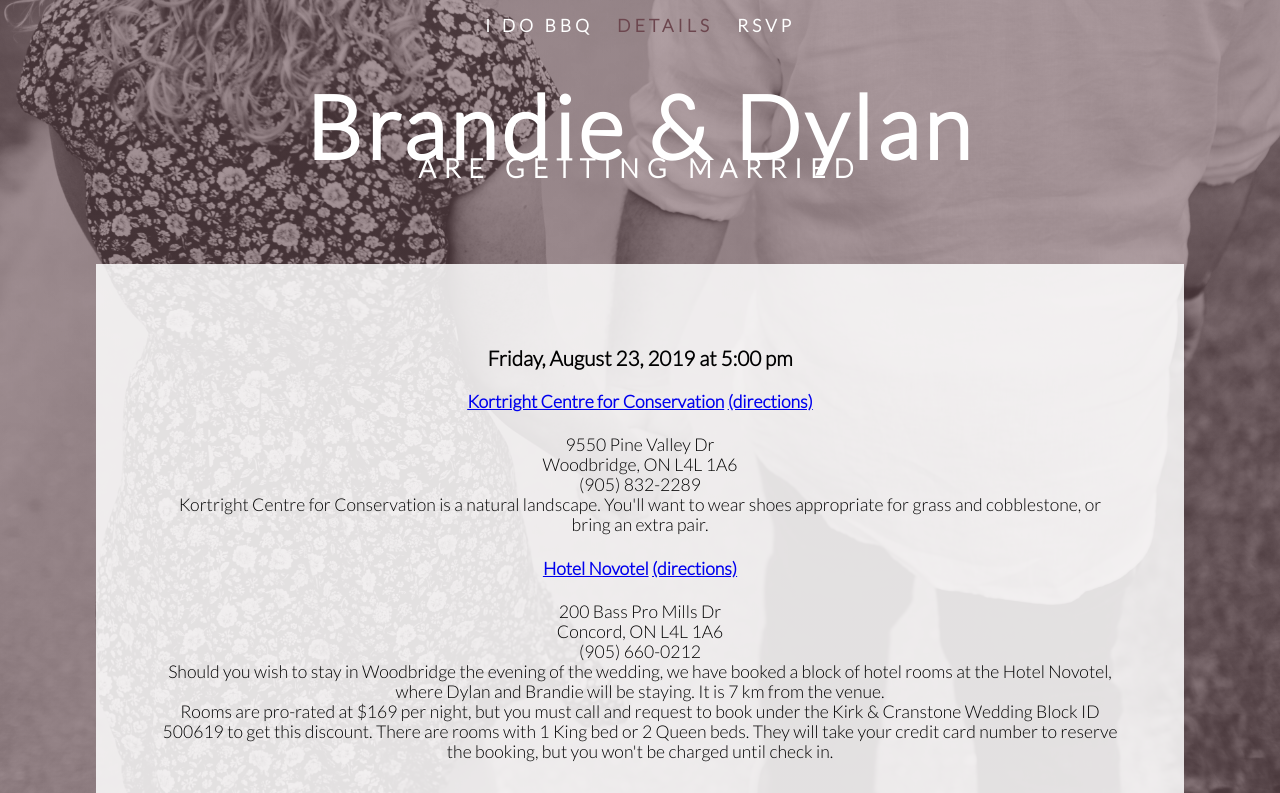
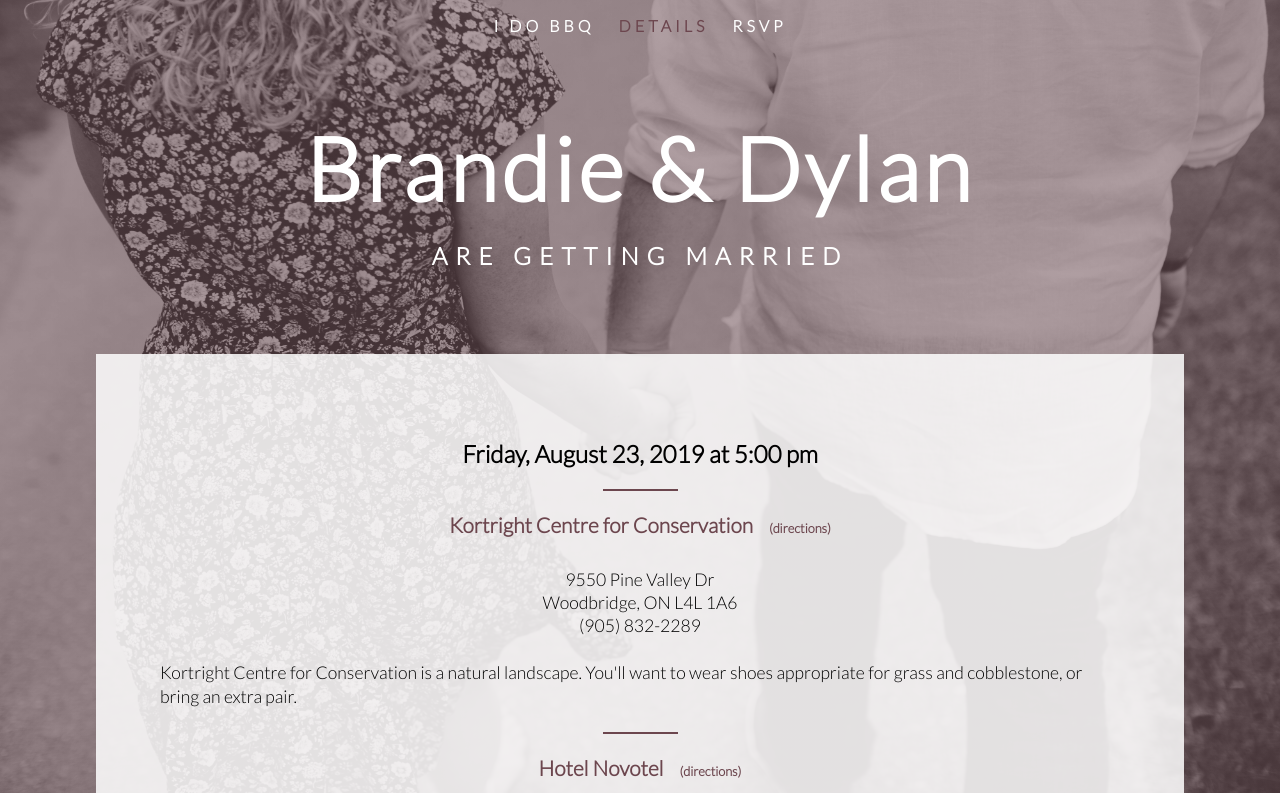
Before and after one commit to ksykes/bd-wedding, a React (Create React App) app: page /details in a window 1280 px wide. Shown: the top 793 px of the page. Built offline with nearby package versions, Linux system fonts and the light colour scheme.

Commit message:
tidied up CSS

```diff
--- a/src/App.css
+++ b/src/App.css
@@ -21,16 +21,25 @@ body {
         rgba(108, 70, 78, 0.45)
         ),
         url(images/hero.jpg);
-    background-size: cover;
+    /* background-size: cover; */
     background-position: center;
+    background-size: auto 100%;
+    background-attachment: fixed;
     font-family: 'Lato', sans-serif;
+}
+
+div#root section {
     font-size: 1.1rem;
-    line-height: 1.25rem;
+    line-height: 1.45rem;
 }
 
 span.mice {
     font-size: 0.8rem;
     margin-left: 0.75rem;
+}
+
+span.break {
+    white-space: nowrap;
 }
 
 /* HEADER */
@@ -105,8 +114,75 @@ section {
     width: 75%;
 }
 
+/* DETAILS */
+
+section.details h3 {
+    font-size: 1.5rem;
+}
+
+section.details h4 {
+    font-weight: bold;
+    font-size:  1.3rem;
+}
+
+section.details div {
+    position: relative;
+    margin-top: 3rem;
+}
+
+section.details h4::before {
+    content: '';
+    border-bottom: 2px solid rgb(108, 70, 78);
+    width: 75px;
+    position: absolute;
+    top: -1.5rem;
+    left: 0;
+    right: 0;
+    margin: 0 auto;
+}
+
+section.details h4 a {
+    color: rgb(108, 70, 78);
+    text-decoration: none;
+}
+
+section.details p.body {
+    text-align: left;
+    margin-top: 1.5rem;
+}
+
+/* BBQ */
+
+section.bbq h3 {
+    font-size: 1.5rem;
+}
+
+section.bbq h4 {
+    font-weight: bold;
+    font-size:  1.3rem;
+}
+
+section.bbq a {
+    color: rgb(108, 70, 78);
+    text-decoration: none;
+}
+
+section.bbq p.body {
+    text-align: left;
+    margin-top: 1.5rem;
+}
+
+/* RSVP */
+
 section.rsvpForm form {
     text-align: left;
+}
+
+section.rsvpForm form div.css-10nd86i {
+    width: 100%;
+    /* padding: 1rem 0rem; */
+    margin: 2rem 0 0.5rem 0;
+    font-size: 1rem;
 }
 
 section.rsvpForm form input,
@@ -200,6 +276,7 @@ section.rsvpForm form p {
     margin-bottom: 1.5rem;
 }
 
+section.rsvpForm div.rsvpChoices,
 section.rsvpForm div.dinnerChoices {
     width: 100%;
 }
--- a/src/components/BBQ.js
+++ b/src/components/BBQ.js
@@ -3,16 +3,16 @@ import React, { Component } from 'react'
 class BBQ extends Component {
     render() {
         return (
-            <section className="details">
+            <section className="bbq">
                 <h3>Saturday, June 8, 2019 at 3:00 pm</h3>
                 <h3>Rain Out Day: Sunday, June 9, 2019 at 2:00 pm</h3>
-                <h4>Kirk Family Residence <span><a href="https://www.google.ca/maps/place/49+Waterford+Dr,+Erin,+ON+N0B+1T0/@43.7727136,-80.0596912,17z/data=!3m1!4b1!4m5!3m4!1s0x882b09abc3025ef1:0x7707174de7719a50!8m2!3d43.7727136!4d-80.0575025">(directions)</a></span></h4>
+                <h4>Kirk Family Residence <span className="mice"><a href="https://www.google.ca/maps/place/49+Waterford+Dr,+Erin,+ON+N0B+1T0/@43.7727136,-80.0596912,17z/data=!3m1!4b1!4m5!3m4!1s0x882b09abc3025ef1:0x7707174de7719a50!8m2!3d43.7727136!4d-80.0575025">(directions)</a></span></h4>
                 <p>49 Waterford Dr</p>
                 <p>Erin, ON N0B 1T0</p>
 
-                <p>Please help us celebrate Brandie & Dylan! This is a family event so children are welcome. Hamburgers and light desserts will be served. If the weather permits, the pool will be open for a swim so don’t forget your towel and bathing suit!</p>
-                <p>We know it isn't traditional, it's not the way it's done. But instead of a toaster, they'd like a little fun! So if you'd like to give a gift, to help them celebrate... some help towards their honeymoon, that they would appreciate!</p>
-                <p>If you have any questions, please contact Carleigh at <a href="mailto:Carleigh.Roughley@gmail.com">Carleigh.Roughley@gmail.com</a> or (416) 606-6915.</p>
+                <p className="body">Please help us celebrate Brandie & Dylan! This is a family event so children are welcome. Hamburgers and light desserts will be served. If the weather permits, the pool will be open for a swim so don’t forget your towel and bathing suit!</p>
+                <p className="body">We know it isn't traditional, it's not the way it's done. But instead of a toaster, they'd like a little fun! So if you'd like to give a gift, to help them celebrate... some help towards their honeymoon, that they would appreciate!</p>
+                <p className="body">If you have any questions, please contact Carleigh at <a href="mailto:Carleigh.Roughley@gmail.com">Carleigh.Roughley@gmail.com</a> or <span className="break">(416) 606-6915</span>.</p>
             </section>
         )
     }
--- a/src/components/Details.js
+++ b/src/components/Details.js
@@ -5,19 +5,22 @@ class Details extends Component {
         return (
             <section className="details">
                 <h3>Friday, August 23, 2019 at 5:00 pm</h3>
-                <h4><a href="https://kortright.org/">Kortright Centre for Conservation</a> <span><a href="https://www.google.com/maps/place/Kortright+Centre+for+Conservation/@43.830512,-79.589977,15z/data=!4m2!3m1!1s0x0:0xf79ddf278ea21a3b?sa=X&ved=2ahUKEwjunPK-hJTiAhWyzlkKHZUMAwcQ_BIwEnoECAkQCA">(directions)</a></span></h4>
+                <div className="venue">
+                    <h4><a href="https://kortright.org/">Kortright Centre for Conservation</a> <span className="mice"><a href="https://www.google.com/maps/place/Kortright+Centre+for+Conservation/@43.830512,-79.589977,15z/data=!4m2!3m1!1s0x0:0xf79ddf278ea21a3b?sa=X&ved=2ahUKEwjunPK-hJTiAhWyzlkKHZUMAwcQ_BIwEnoECAkQCA">(directions)</a></span></h4>
                     <p>9550 Pine Valley Dr</p>
                     <p>Woodbridge, ON L4L 1A6</p>
                     <p>(905) 832-2289</p>
 
-                <p>Kortright Centre for Conservation is a natural landscape. You'll want to wear shoes appropriate for grass and cobblestone, or bring an extra pair.</p>
-
-                <h4><a href="https://www.accorhotels.com/gb/hotel-7157-novotel-toronto-vaughan/index.shtml">Hotel Novotel</a> <span><a href="https://www.google.com/maps/place/Hotel+Novotel+Toronto+Vaughan/@43.8212885,-79.540632,17z/data=!3m1!4b1!4m5!3m4!1s0x882b2f6b3da807b9:0xdbe22d9fce86790f!8m2!3d43.8212885!4d-79.5384433">(directions)</a></span></h4>
+                    <p className="body">Kortright Centre for Conservation is a natural landscape. You'll want to wear shoes appropriate for grass and cobblestone, or bring an extra pair.</p>
+                </div>
+                <div className="hotel">
+                    <h4><a href="https://www.accorhotels.com/gb/hotel-7157-novotel-toronto-vaughan/index.shtml">Hotel Novotel</a> <span className="mice"><a href="https://www.google.com/maps/place/Hotel+Novotel+Toronto+Vaughan/@43.8212885,-79.540632,17z/data=!3m1!4b1!4m5!3m4!1s0x882b2f6b3da807b9:0xdbe22d9fce86790f!8m2!3d43.8212885!4d-79.5384433">(directions)</a></span></h4>
                     <p>200 Bass Pro Mills Dr</p>
                     <p>Concord, ON L4L 1A6</p>
                     <p>(905) 660-0212</p>
-                <p>Should you wish to stay in Woodbridge the evening of the wedding, we have booked a block of hotel rooms at the Hotel Novotel, where Dylan and Brandie will be staying. It is 7 km from the venue.</p>
-                <p>Rooms are pro-rated at $169 per night, but you must call and request to book under the Kirk & Cranstone Wedding Block ID 500619 to get this discount. There are rooms with 1 King bed or 2 Queen beds. They will take your credit card number to reserve the booking, but you won't be charged until check in.</p>
+                    <p className="body">Should you wish to stay in Woodbridge the evening of the wedding, we have booked a block of hotel rooms at the Hotel Novotel, where Dylan and Brandie will be staying. It is 7 km from the venue.</p>
+                    <p className="body">Rooms are pro-rated at $169 per night, but you must call and request to book under the Kirk & Cranstone Wedding Block ID 500619 to get this discount. There are rooms with 1 King bed or 2 Queen beds. They will take your credit card number to reserve the booking, but you won't be charged until check in.</p>
+                </div>
             </section>
         )
     }
--- a/src/components/form/Step1.js
+++ b/src/components/form/Step1.js
@@ -23,7 +23,7 @@ class Step1 extends Component {
                         options={guests}
                         closeMenuOnSelect={true}
                         backspaceRemovesValue={true}
-                        placeholder={"---Click to select your name:---"}
+                        placeholder={"Click and start typing to select your name:"}
                     />
                     Your full name
                 </label>
@@ -37,14 +37,18 @@ class Step1 extends Component {
                 </label>
                 <fieldset>
                     <legend>RSVP:</legend>
+                    <div className="rsvpChoices">
                         <label htmlFor="RSVPyes">
                             <input type="radio" id="RSVPyes" name="rsvp" value="Yes" onChange={this.props.handleChange} />
                             Accepts with pleasure
                         </label>
+                    </div>
+                    <div className="rsvpChoices">
                         <label htmlFor="RSVPno">
                             <input type="radio" id="RSVPno" name="rsvp" value="No" onChange={this.props.handleChange} />
                             Denies with regret
                         </label>
+                    </div>
                 </fieldset>
                 <fieldset>
                     <legend>Dinner choice:</legend>
```
Lines whose indentation alone changed are shown as unchanged.
